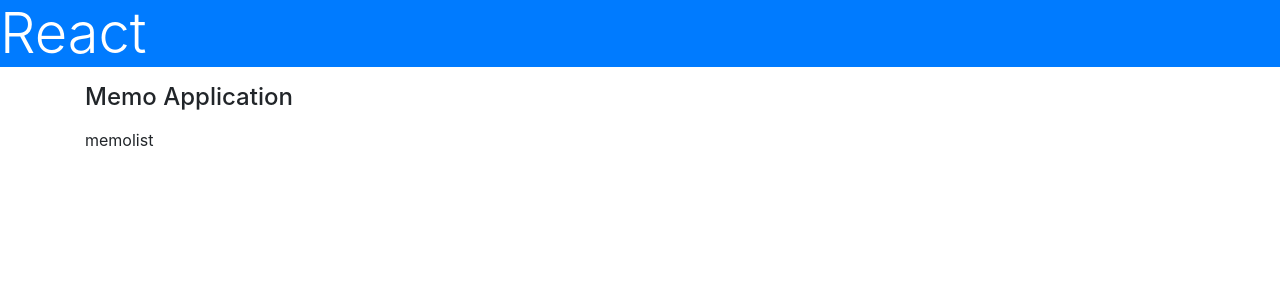
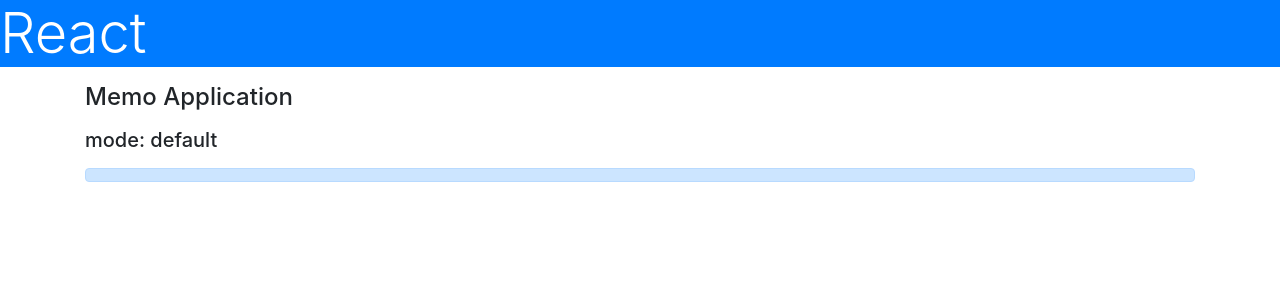
Before and after one commit to kitoriaaa/Memo-App, a React (Create React App) app in the folder memo-app/: page / in a window 1280 px wide. Shown: the top 300 px of the page. Built offline with nearby package versions, Linux system fonts and the light colour scheme.

Commit message:
Add: Memo component

```diff
--- /dev/null
+++ b/memo-app/src/component/memo/Memo.js
@@ -0,0 +1,39 @@
+import React from 'react';
+import usePersist from '../Persist';
+import Item from './Item';
+
+function Memo() {
+  const [memo, ,] = usePersist("memo", []);
+  const [fmemo, ,] = usePersist("findMemo", []);
+  const [mode, ,] = usePersist("mode", 'default');
+
+  let data = [];
+
+  switch (mode) {
+    case 'default':
+      data = memo.map((value, key) => (
+        <Item key={key} value={value} index={key + 1} />
+      ));
+      break;
+
+    case 'find':
+      data = fmemo.map((value, key) => (
+        <Item key={value.message} value={value} index={key + 1} />
+      ));
+      break;
+
+    default:
+      data = memo.map((value, key) => (
+        <Item key={value.message} value={value} index={key + 1} />
+      ));
+      break;
+  }
+
+  return (
+    <table className="table mt-4">
+      <tbody>{data}</tbody>
+    </table>
+  );
+}
+
+export default Memo;
--- a/memo-app/src/component/memo/MemoPage.js
+++ b/memo-app/src/component/memo/MemoPage.js
@@ -1,12 +1,22 @@
-import { useState } from "react";
+import React from "react";
+import usePersist from '../Persist';
+import AddForm from "./AddForm";
+import Memo from './Memo';
+import FindForm from './FindForm';
 
 function MemoPage() {
+  const [mode, ,] = usePersist('mode', 'default');
 
   return (
-    <div>
-      memolist
+    <div> <h5 className="my-3">mode: {mode}</h5>
+      <div className="alert alert-primary pb-0">
+        {/* <AddForm /> */}
+        {/* <FindForm /> */}
+        {/* TODO: DelForm */}
+      </div>
+      <Memo />
     </div>
-  )
+  );
 }
 
 export default MemoPage;
```
